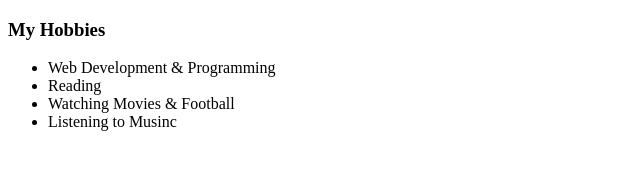
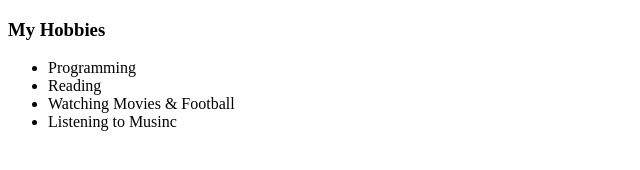
Before and after one commit to sandeepnarayankv/cv, a plain HTML site: page hobbies.html in a window 1280 px wide. Shown: the whole page, without its empty margins (0-640 px from the left). Drawn offline with Linux system fonts and the light colour scheme.

Commit message:
Update hobbies.html
Minor Changes to Programming

```diff
--- a/hobbies.html
+++ b/hobbies.html
@@ -7,7 +7,7 @@
   <body>
     <h3>My Hobbies</h3>
     <ul>
-      <li>Web Development & Programming</li>
+      <li>Programming</li>
       <li>Reading</li>
       <li>Watching Movies & Football</li>
       <li>Listening to Musinc</li>
```
